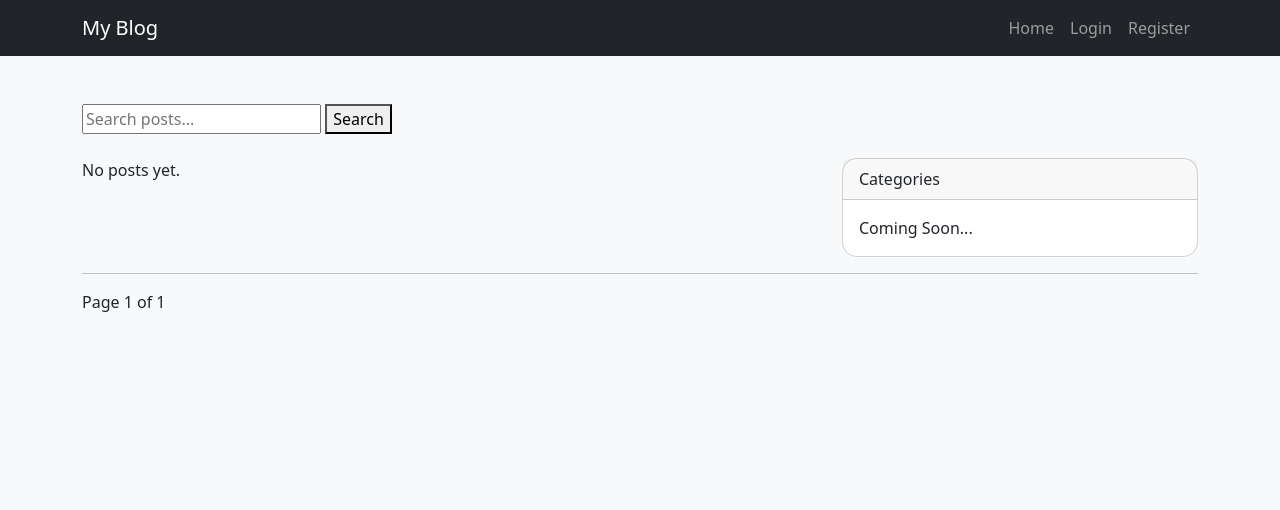
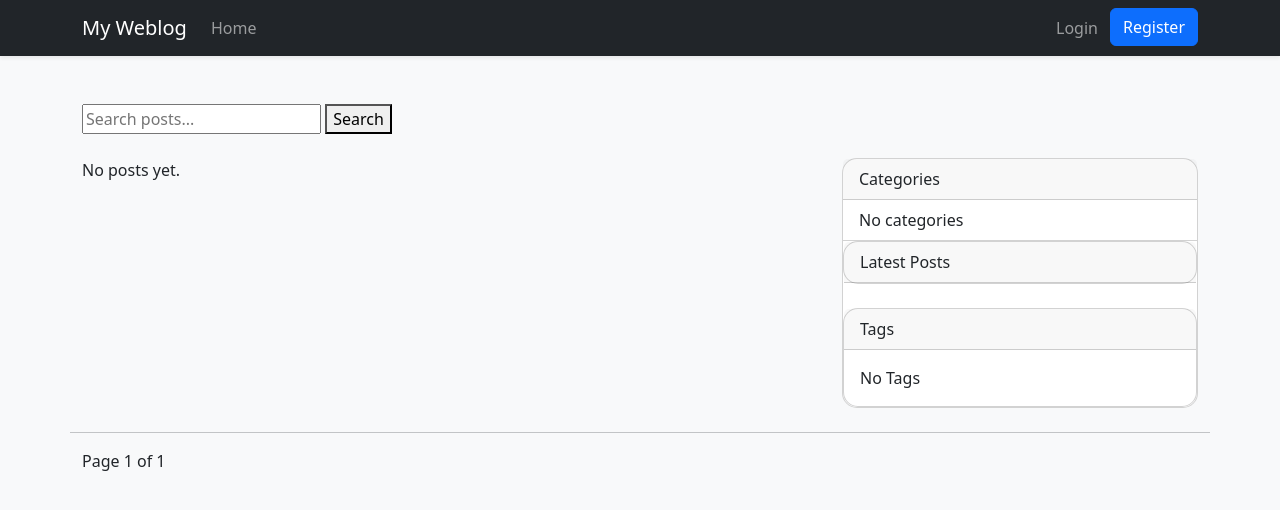
Before and after one commit to Zahra-Akhbari/weblog, a Django app: page /home/ in a window 1280 px wide. Shown: the top 510 px of the page. Run offline with Django 5.2, Linux system fonts and the light colour scheme; data that the repository does not hold is empty.

Commit message:
add categories,latest Posts,Tags into sidebar and connected to DB. better navbar design

```diff
--- a/blog/context_processors.py
+++ b/blog/context_processors.py
@@ -1,11 +1,9 @@
 from .models import Category, Tag, Post
-
+from django.db.models import Count
 
 def sidebar_data(request):
     return {
-        "categories": Category.objects.all(),
+        "categories": Category.objects.annotate(post_count=Count("posts")),
         "tags": Tag.objects.all(),
-        "latest_posts": Post.objects.filter(
-            status="published"
-        ).order_by("-created_at")[:5],
+        "latest_posts": Post.objects.filter(status="published").order_by("-created_at")[:5],
     }
--- a/blog/templates/blog/base.html
+++ b/blog/templates/blog/base.html
@@ -18,47 +18,105 @@
 
 <!--    <hr>-->
 
-   <nav class="navbar navbar-expand-lg navbar-dark bg-dark">
+   <nav class="navbar navbar-expand-lg navbar-dark bg-dark shadow-sm">
+
     <div class="container">
 
         <a class="navbar-brand" href="{% url 'home' %}">
-            My Blog
+            My Weblog
         </a>
 
-        <div class="navbar-nav ms-auto">
+        <button class="navbar-toggler"
+                type="button"
+                data-bs-toggle="collapse"
+                data-bs-target="#navbarNav">
 
-            <a class="nav-link" href="{% url 'home' %}">
+            <span class="navbar-toggler-icon"></span>
+
+        </button>
+
+        <div class="collapse navbar-collapse"
+             id="navbarNav">
+
+            <ul class="navbar-nav me-auto">
+
+                <li class="nav-item">
+
+                    <a class="nav-link"
+                       href="{% url 'home' %}">
+
                         Home
+
                     </a>
+
+                </li>
+
+            </ul>
+
+            <ul class="navbar-nav">
 
                 {% if user.is_authenticated %}
 
+                    <li class="nav-item">
+
                         <span class="navbar-text me-3">
+
                             Hello {{ user.username }}
+
                         </span>
 
-                <form method="post" action="{% url 'logout' %}">
+                    </li>
+
+                    <li class="nav-item">
+
+                        <form method="post"
+                              action="{% url 'logout' %}">
+
                             {% csrf_token %}
-                    <button class="btn btn-danger btn-sm">
+
+                            <button
+                                class="btn btn-outline-light">
+
                                 Logout
+
                             </button>
+
                         </form>
+
+                    </li>
 
                 {% else %}
 
-                <a class="nav-link" href="{% url 'login' %}">
+                    <li class="nav-item">
+
+                        <a class="nav-link"
+                           href="{% url 'login' %}">
+
                             Login
+
                         </a>
 
-                <a class="nav-link" href="{% url 'register' %}">
+                    </li>
+
+                    <li class="nav-item">
+
+                        <a class="btn btn-primary ms-1"
+                           href="{% url 'register' %}">
+
                             Register
+
                         </a>
 
+                    </li>
+
                 {% endif %}
+
+            </ul>
 
         </div>
 
     </div>
+
 </nav>
 
 
--- a/blog/templates/blog/home.html
+++ b/blog/templates/blog/home.html
@@ -59,7 +59,7 @@
                 <a href="{% url 'post_detail' post.slug %}"
                    class="btn btn-primary">
 
-                    Read More
+                    Read More...
 
                 </a>
 
@@ -78,31 +78,99 @@
 
     <!-- Sidebar -->
     <div class="col-lg-4">
+<!--    categories-->
+    <div class="card mb-4">
 
-        <div class="card">
+        <div class="card-header">
 
-            <div class="card-header">
+        Categories
 
-                Categories
+        </div>
+
+    <div class="list-group list-group-flush">
+
+        {% for category in categories %}
+
+            <a href="{% url 'category_posts' category.slug %}"
+               class="list-group-item list-group-item-action">
+
+                {{ category.name }}
+
+                <span class="badge bg-secondary float-end">
+                    {{ category.post_count }}
+                </span>
+
+            </a>
+
+        {% empty %}
+
+            <div class="list-group-item">
+
+                No categories
 
             </div>
 
-            <div class="card-body">
+        {% endfor %}
 
-                Coming Soon...
+    </div>
 
-            </div>
+    <div class="card mb-4">
+<!--    latest posts card -->
+    <div class="card-header">
+        Latest Posts
+    </div>
 
-        </div>
+    <div class="list-group list-group-flush">
+
+        {% for latest in latest_posts %}
+
+            <a href="{% url 'post_detail' latest.slug %}"
+               class="list-group-item list-group-item-action">
+
+                {{ latest.title }}
+
+            </a>
+
+        {% endfor %}
 
     </div>
 
 </div>
 
+    <div class="card">
+
+    <div class="card-header">
+        Tags
+    </div>
+
+    <div class="card-body">
+
+        {% for tag in tags %}
+
+            <a href="{% url 'tag_posts' tag.slug %}"
+               class="badge bg-primary text-decoration-none">
+
+                {{ tag.name }}
+
+            </a>
+
+        {% empty %}
+
+            No Tags
+
+        {% endfor %}
+
+    </div>
+
+</div>
+
+    </div>
+
+    </div>
 
 <hr>
 
-
+    <!--pagiation-->
 <div class="d-flex justify-content-between">
 
     {% if page_obj.has_previous %}
```
Lines whose indentation alone changed are shown as unchanged.
